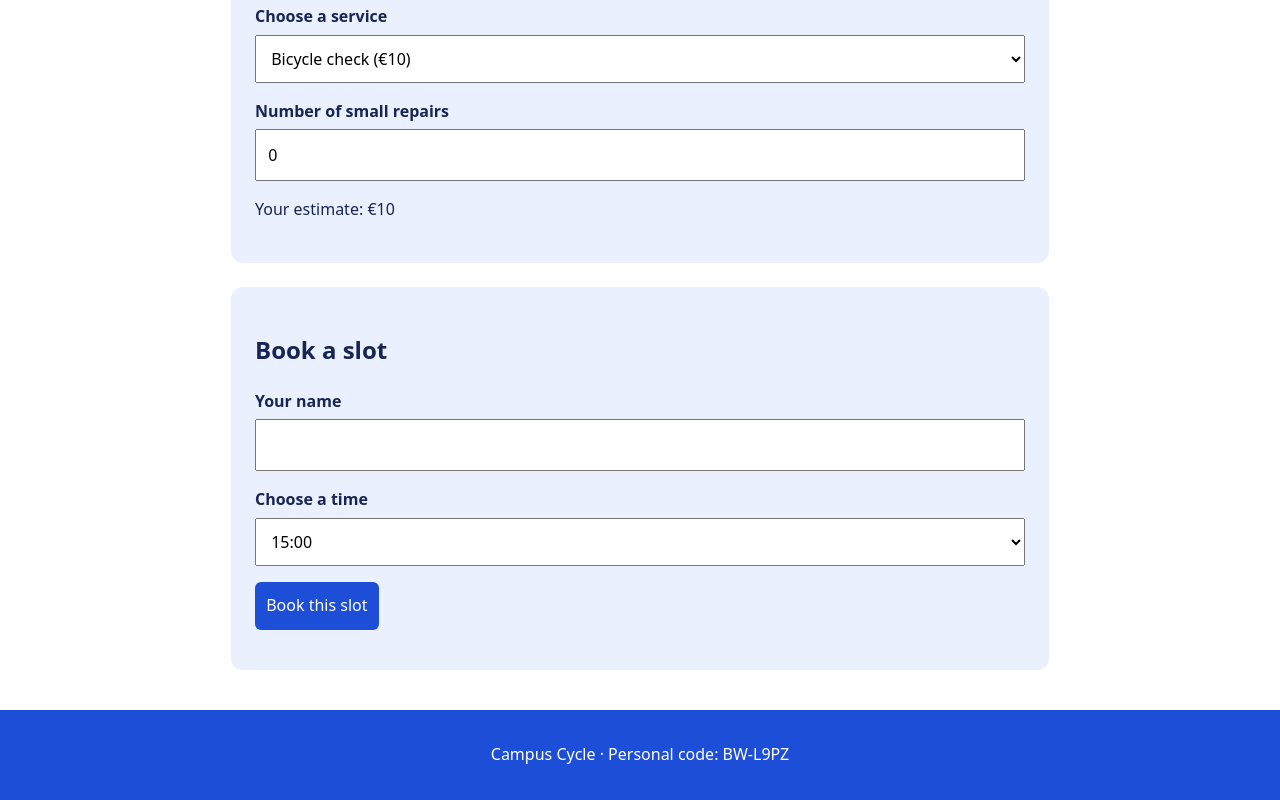
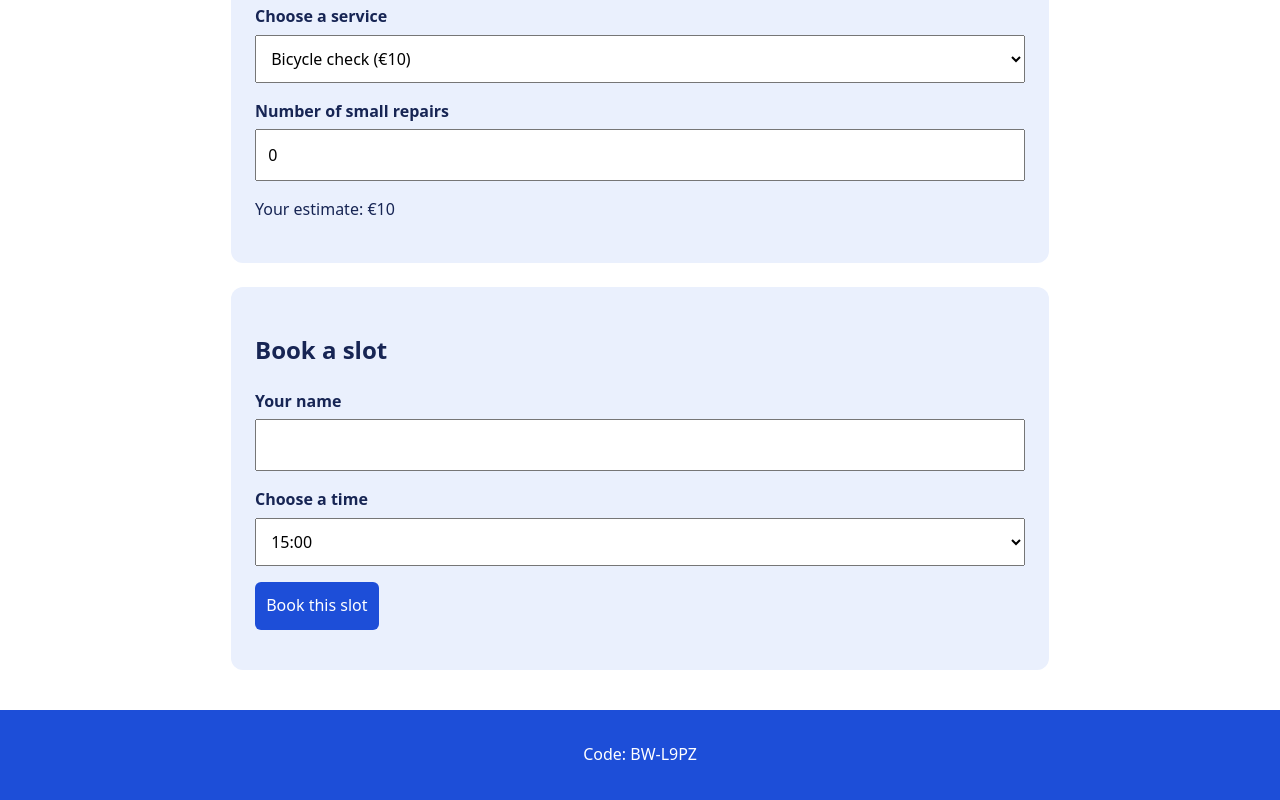
Before and after one commit to janabdala/clinic, a plain HTML site: page index.html in a window 1280 px wide. Shown: the part 875-1675 px from the top of the page. Drawn offline with Linux system fonts and the light colour scheme.

Commit message:
Add personal code to the footer

```diff
--- a/index.html
+++ b/index.html
@@ -72,7 +72,7 @@
   </main>
 
   <footer>
-    <p>Campus Cycle · Personal code: BW-L9PZ</p>
+    <p>Code: BW-L9PZ</p>
   </footer>
 </body>
 </html>
```
